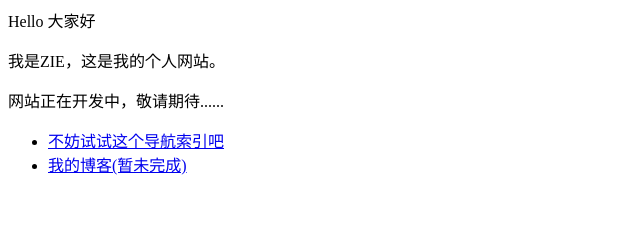
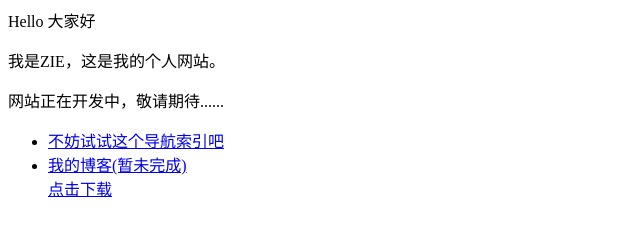
Before and after one commit to zc130/zc130.github.io, a plain HTML site: page index.html in a window 1280 px wide. Shown: the whole page, without its empty margins (0-640 px from the left). Drawn offline with Linux system fonts and the light colour scheme.

Commit message:
Update index.html

```diff
--- a/index.html
+++ b/index.html
@@ -5,4 +5,5 @@
 <ul>
   <li> <a href="https://jie130.github.io/search.github.io">不妨试试这个导航索引吧</a> </li>
   <li> <a href="https://">我的博客(暂未完成)</a> </li>
+  <a href="/File/The power of innovation.pptx" download="The power of innovation.pptx">点击下载</a>
 </ul>
```
